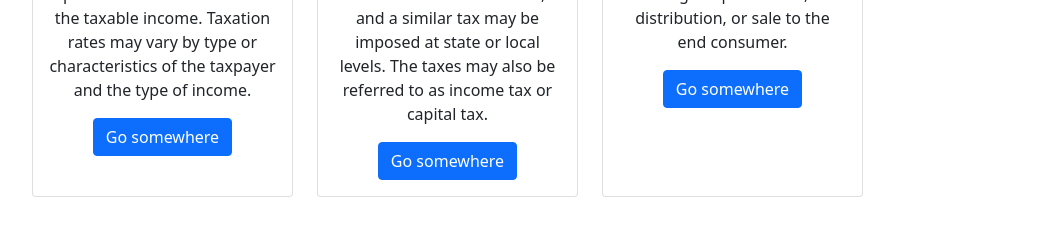
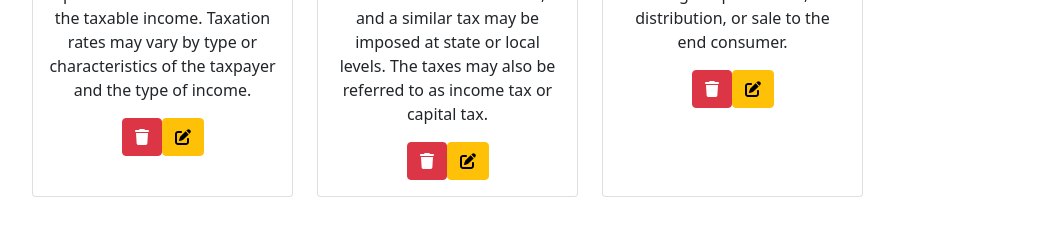
Before and after one commit to SargisMan/React2, a React (Create React App) app: page / in a window 1280 px wide. Shown: the part 433-663 px from the top of the page, without its empty margins (50-1090 px from the left). Built offline with nearby package versions, Linux system fonts and the light colour scheme.

Commit message:
lesson9React20

```diff
--- a/src/Component/Task/task.js
+++ b/src/Component/Task/task.js
@@ -1,17 +1,25 @@
 import React from 'react';
 import { Card, Button } from 'react-bootstrap';
+import { FontAwesomeIcon } from "@fortawesome/react-fontawesome";
+import { faTrash, faEdit } from "@fortawesome/free-solid-svg-icons";
 
-const Task=({task})=>{
+const Task = ({ task, handleDeleteOneTask}) => {
   return (
     <Card style={{ width: "18rem" }}>
-        <Card.Img variant="top" />
       <Card.Body>
-          <Card.Title>Title: {task.text.slice(0,15)}</Card.Title>
+        <Card.Title>Title: {task.text.slice(0, 15)}</Card.Title>
         <Card.Text>Description: {task.text}</Card.Text>
-          <Button variant="primary">Go somewhere</Button>
+        <Button
+        variant="danger"
+        onClick={()=>{handleDeleteOneTask(task._id)}}>
+          <FontAwesomeIcon icon={faTrash} />
+        </Button>
+        <Button variant="warning" className="ml-3">
+          <FontAwesomeIcon icon={faEdit} />
+        </Button>
       </Card.Body>
     </Card>
   );
-}
+};
 
 export default Task;
--- a/src/Component/ToDo/ToDo.js
+++ b/src/Component/ToDo/ToDo.js
@@ -44,6 +44,16 @@ class ToDo extends React.Component {
     });
   };
 
+  handleDeleteOneTask=(id)=>{
+let tasks=[...this.state.tasks];
+tasks=tasks.filter(item=>item._id !==id);
+this.setState({
+  tasks
+});
+// const idx=tasks.findIndex(item=>item._id===id);
+// tasks.splice(idx,1);
+  }
+
   render() {
     const { tasks } = this.state;
     const Tasks = this.state.tasks.map((task) => {
@@ -55,7 +65,10 @@ class ToDo extends React.Component {
           md={6} //կերևա 2 հատ
           xl={3} //ամենաշատը 3 հատ կերևա
         >
-          <Task task={task} />
+          <Task
+          task={task}
+          handleDeleteOneTask={this.handleDeleteOneTask}
+          />
         </Col>
       );
     });
--- a/src/index.js
+++ b/src/index.js
@@ -1,5 +1,6 @@
 import React from 'react';
 import ReactDOM from 'react-dom';
+import './reset.css';
 import './index.css';
 import "bootstrap/dist/css/bootstrap.min.css";
 import App from './App';
```
Also changed, not shown: src/reset.css (added). Lines whose indentation alone changed are shown as unchanged.
